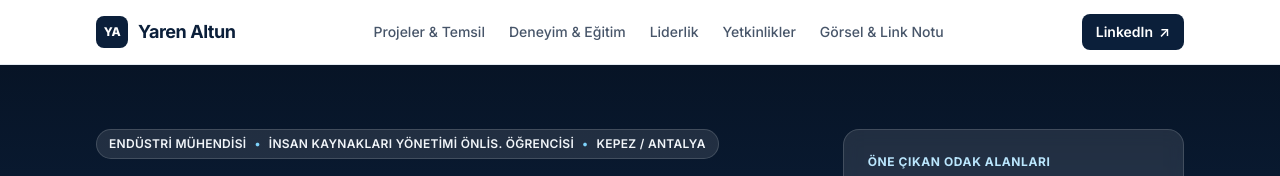
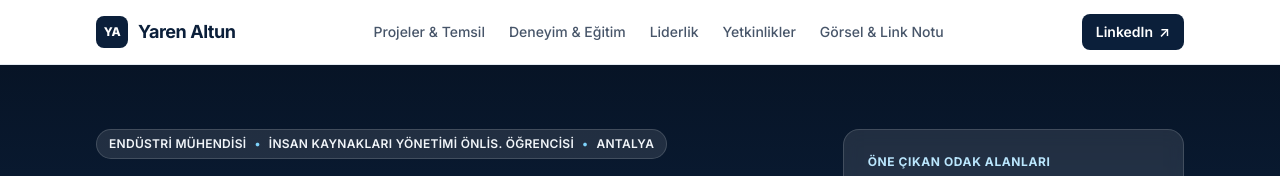
Before and after one commit to yarenaltun/yarenaltun.github.io, a plain HTML site: page index.html in a window 1280 px wide. Shown: the top 176 px of the page. Drawn offline with nearby package versions, Linux system fonts and the light colour scheme.

Commit message:
Update index.html

```diff
--- a/index.html
+++ b/index.html
@@ -99,7 +99,7 @@
               <span class="text-sky-300">•</span>
               <span>İnsan Kaynakları Yönetimi Önlis. Öğrencisi</span>
               <span class="text-sky-300">•</span>
-              <span>Kepez / Antalya</span>
+              <span>Antalya</span>
             </div>
 
             <h1 class="text-3xl sm:text-4xl lg:text-5xl font-extrabold tracking-tight leading-tight">
```
